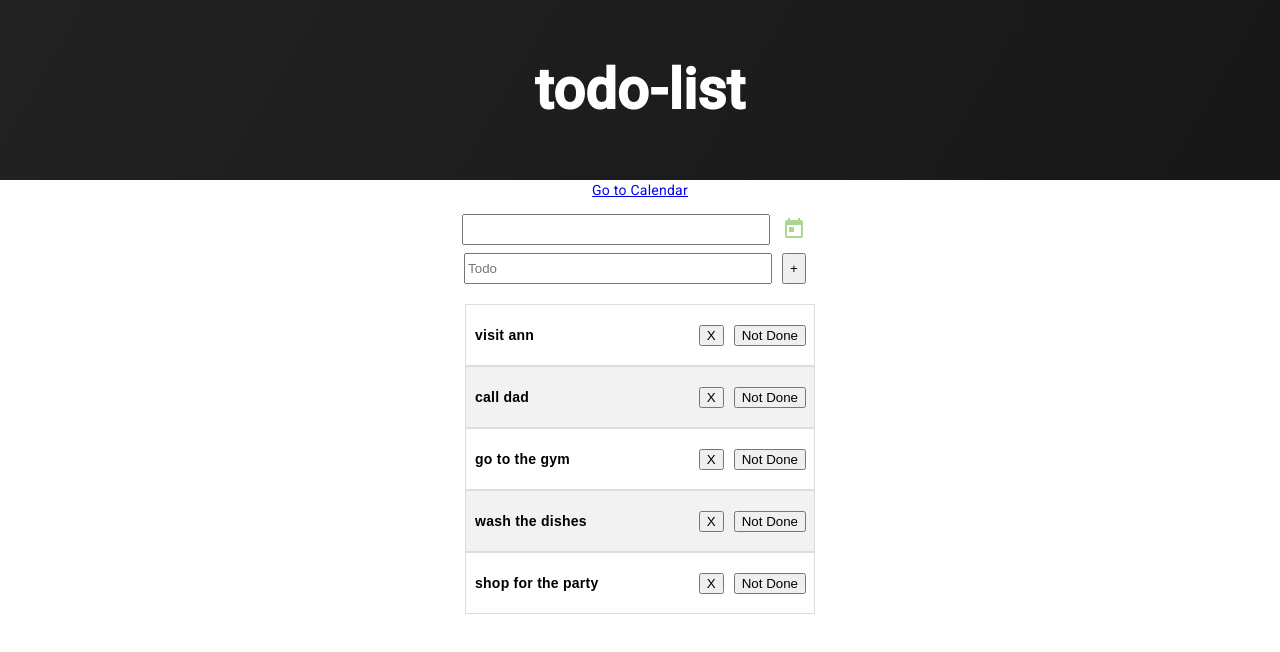
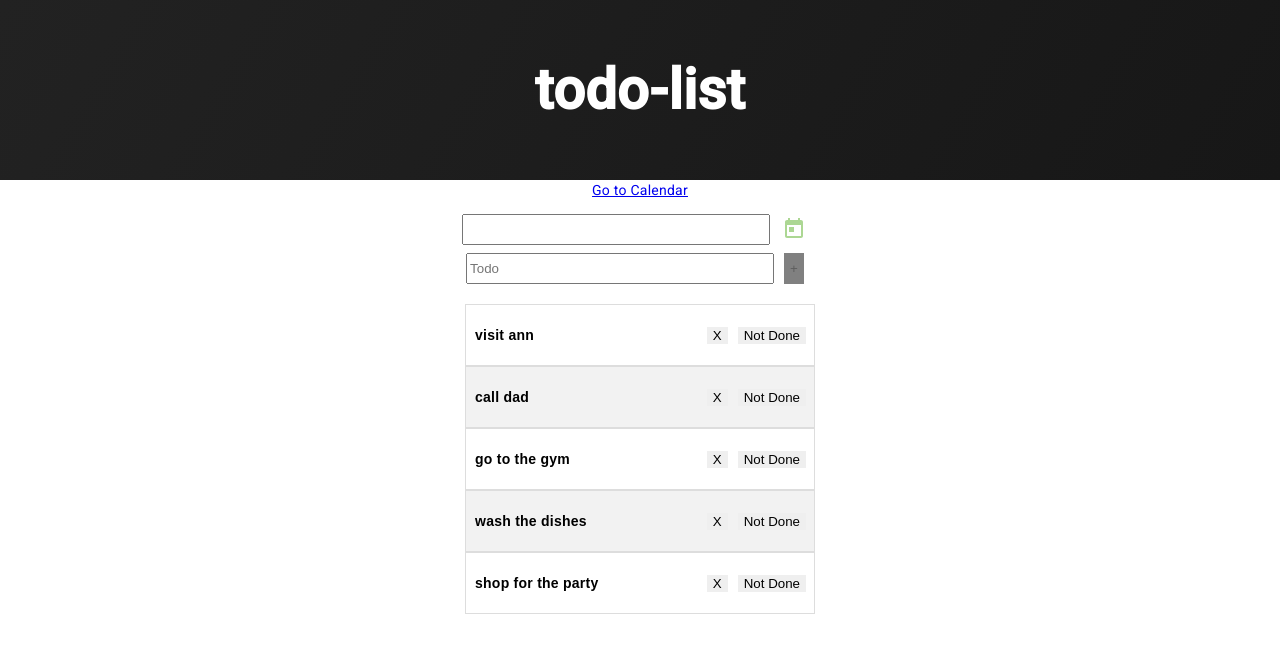
Before and after one commit to 12032002hailong/angular14_basic, an Angular app: page /tasks in a window 1280 px wide. Shown: the top 652 px of the page. Built offline with nearby package versions, Linux system fonts and the light colour scheme.

Commit message:
disabling form elements based on validity

```diff
--- a/src/app/task-list/task-list.component.css
+++ b/src/app/task-list/task-list.component.css
@@ -94,3 +94,12 @@ table {
 .validation-error {
   color: red;
 }
+
+button {
+  border-style: none;
+  cursor: pointer;
+}
+
+button:disabled {
+  background-color: gray;
+}
--- a/src/app/task-list/task-list.component.html
+++ b/src/app/task-list/task-list.component.html
@@ -1,7 +1,7 @@
 <div class="container">
   <a href="go_to-link" routerLink="">Go to Calendar</a>
 
-  <form (ngSubmit)="add(taskNgForm)" #taskNgForm="ngForm">
+  <form (ngSubmit)="add(taskNgForm)" #taskNgForm="ngForm" #form>
     <div class="input-group-calendar">
       <div class="calendar-input">
         <input
@@ -27,7 +27,12 @@
           [(ngModel)]="newTaskTitle"
           name="taskTitle"
         />
-        <button class="add-button">+</button>
+        <button
+          class="button button-parimary"
+          [disabled]="!form.checkValidity()"
+        >
+          +
+        </button>
       </div>
     </div>
   </form>
```
